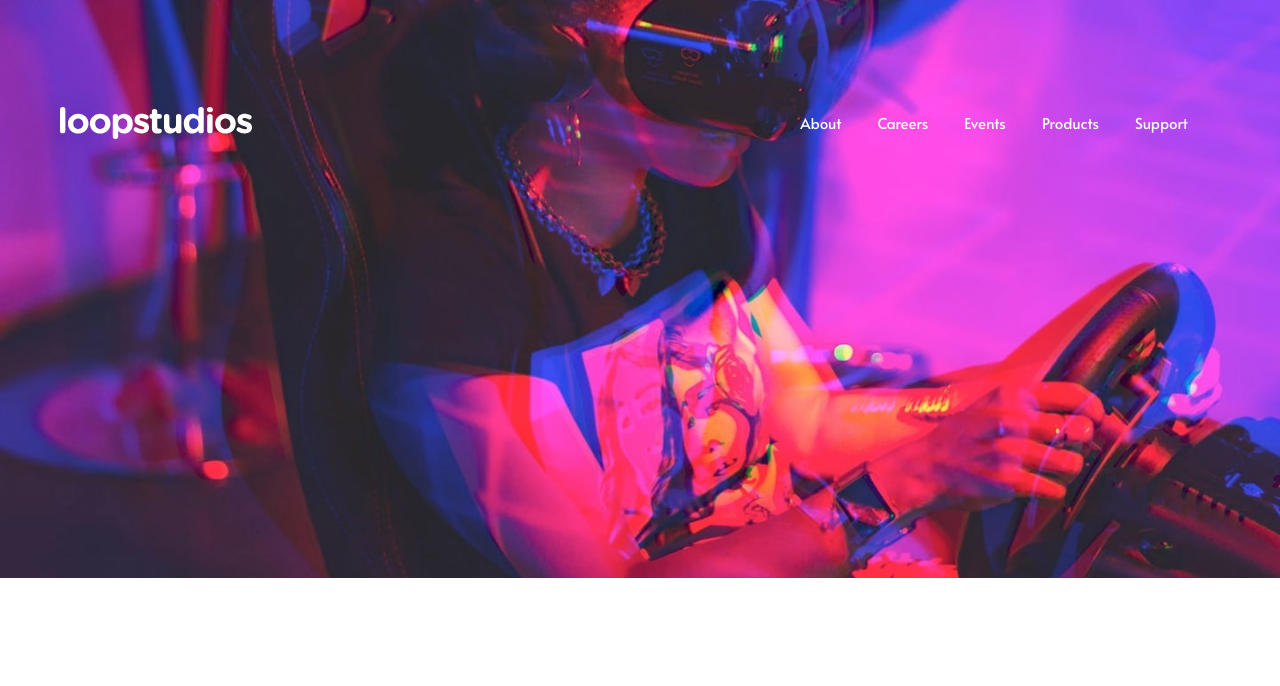
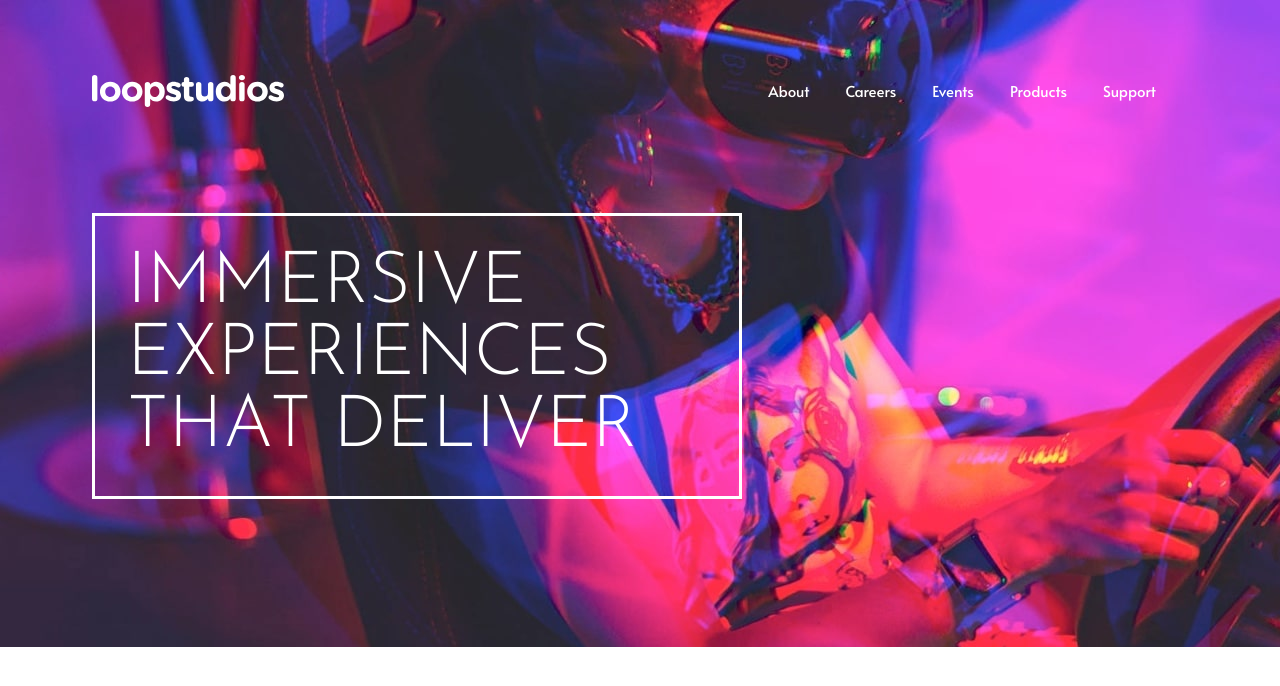
Before and after one commit to saedinia/loopstudios-landing-page-main, a React (Vite) app: page / in a window 1280 px wide. Shown: the top 686 px of the page. Built offline with nearby package versions, Linux system fonts and the light colour scheme.

Commit message:
[FM-5] Optimization header style

```diff
--- a/src/App.jsx
+++ b/src/App.jsx
@@ -1,25 +1,10 @@
-import hero_desktop from './assets/images/desktop/image-hero.jpg';
-import hero_mobile from './assets/images/mobile/image-hero.jpg';
 import Header from './components/Header';
 
 function App() {
   return (
-    <>
-      <div className="wrapper">
-        <Header />
-      </div>
-      <div className="hero">
-        <picture>
-          <source media="(min-width:760px)" srcSet={hero_desktop} />
-          <img src={hero_mobile} alt="" />
-        </picture>
-        <div className="hero__title">
-          <div className="wrapper">
-            {/* <h1>Immersive experiences that deliver</h1> */}
-          </div>
-        </div>
-      </div>
-    </>
+    <div className="main-container">
+      <Header />
+    </div>
   );
 }
 
--- a/src/assets/scss/main.scss
+++ b/src/assets/scss/main.scss
@@ -1,8 +1,19 @@
 @import 'variables';
 
 :root {
+  // 1rem = 16px , 1em = 20px
+
   --ff-alata: 'Alata', sans-serif;
   --ff-josefin: 'Josefin Sans', sans-serif;
+
+  --fw-regular: 300;
+
+  --fs-h1: 4.5rem; //72px
+  --fs-h1-mobile: 2.5rem; //40px
+  --fs-h2: 4rem; //64px
+  --fs-h2-mobile: 4rem; //64px
+  --fs-h3: 5.875rem; //42px
+  --fs-h3-mobile: 5.875rem; //42px
 
   --fs-100: 0.625rem; //10px
   --fs-200: 0.688rem; //11px
@@ -35,29 +46,46 @@ picture {
   display: block;
 }
 
+a {
+  display: inline-block;
+  color: var(--clr-white);
+  text-decoration: none;
+  text-transform: uppercase;
+}
+
+h1,
+h2,
+h3 {
+  font-family: var(--ff-josefin);
+  text-transform: uppercase;
+  font-weight: var(--fw-regular);
+}
+
 .wrapper {
   width: 100%;
-}
-
-.layout-grid {
-  display: grid;
-}
-
-.layout-flex {
-  display: flex;
+  padding-inline: 2rem;
 }
 
 body {
   font-size: var(--fs-500);
-  font-family: var(--ff-josefin);
+  font-family: var(--ff-alata);
+
+  .main-container {
+    max-width: 1440px;
+    margin: auto;
 
     header {
-    position: absolute;
+      background: url('./../images/mobile/image-hero.jpg') no-repeat center;
+      background-blend-mode: multiply;
+      background-size: cover;
+      padding-block: 2.5rem;
+
+      .navbar {
+        display: flex;
         justify-content: space-between;
         align-items: center;
         gap: 1rem;
-    width: 100%;
-    padding: 2.5rem 1.75rem;
+        margin-block-end: 10rem;
 
         nav {
           position: fixed;
@@ -94,32 +122,34 @@ body {
               position: relative;
 
               &:after {
-            transition: background 0.25s linear;
+                transition: width 0.15s linear;
                 content: '';
+                width: 0;
                 position: absolute;
-            width: 50%;
+                background: var(--clr-white);
                 height: 2px;
-            bottom: -14px;
+                bottom: -10px;
                 left: 50%;
                 transform: translateX(-50%);
               }
 
               a {
-            color: var(--clr-white);
-            text-decoration: none;
-            text-transform: uppercase;
                 font-size: var(--fs-800);
+                font-family: var(--ff-josefin);
               }
             }
           }
         }
       }
 
-  .hero {
-    picture {
-      img,
-      source {
-        width: 100%;
+      .stage {
+        h1 {
+          border: 3px solid var(--clr-white);
+          color: var(--clr-white);
+          padding: 1.5rem;
+          margin-block-end: 10rem;
+          font-size: var(--fs-h1-mobile);
+        }
       }
     }
   }
@@ -129,12 +159,17 @@ body {
   .wrapper {
     width: 1160px;
     margin-inline: auto;
-    position: relative;
   }
 
   body {
+    .main-container {
       header {
-      padding: 4rem 0;
+        background: url('./../images/desktop/image-hero.jpg');
+        padding-block: 2rem;
+
+        .navbar {
+          margin-block-end: 4rem;
+
           nav {
             position: static;
             width: unset;
@@ -154,9 +189,10 @@ body {
               li {
                 &:hover {
                   &:after {
-                background: var(--clr-white);
+                    width: 50%;
                   }
                 }
+
                 a {
                   text-transform: capitalize;
                   font-size: var(--fs-500);
@@ -165,9 +201,21 @@ body {
               }
             }
           }
+
           .icon_hamburger {
             display: none;
           }
         }
+
+        .stage {
+          h1 {
+            max-width: 650px;
+            font-size: var(--fs-h1);
+            margin-bottom: 7.25rem;
+            padding: 2rem;
           }
         }
+      }
+    }
+  }
+}
--- a/src/components/Header.jsx
+++ b/src/components/Header.jsx
@@ -13,7 +13,9 @@ function Header() {
   }, []);
 
   return (
-    <header className="layout-flex">
+    <header>
+      <div className="wrapper">
+        <div className="navbar">
           <div className="logo">
             <img src={logo} alt="" />
           </div>
@@ -51,6 +53,11 @@ function Header() {
             alt=""
             onClick={() => setShowNavMobile(true)}
           />
+        </div>
+        <div className="stage">
+          <h1>Immersive experiences that deliver</h1>
+        </div>
+      </div>
     </header>
   );
 }
```
Lines whose indentation alone changed are shown as unchanged.
